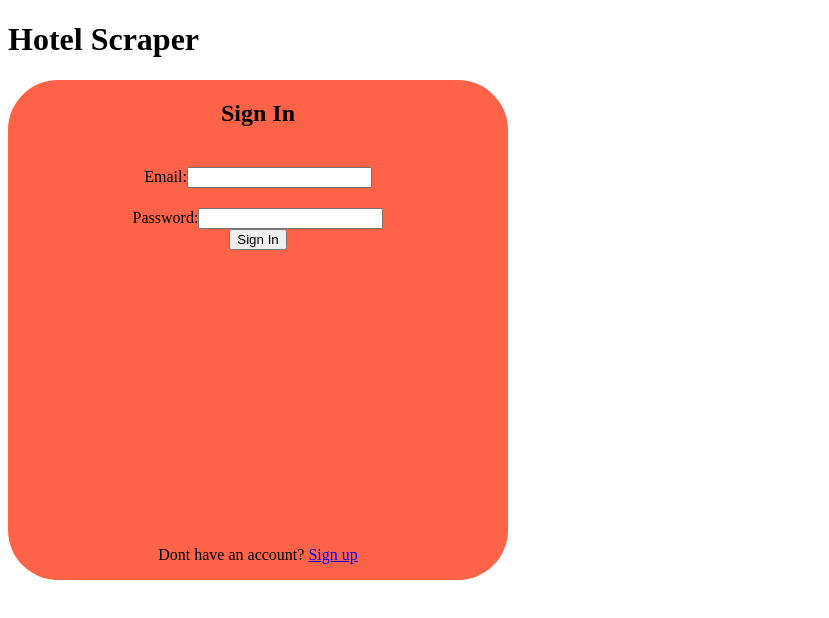
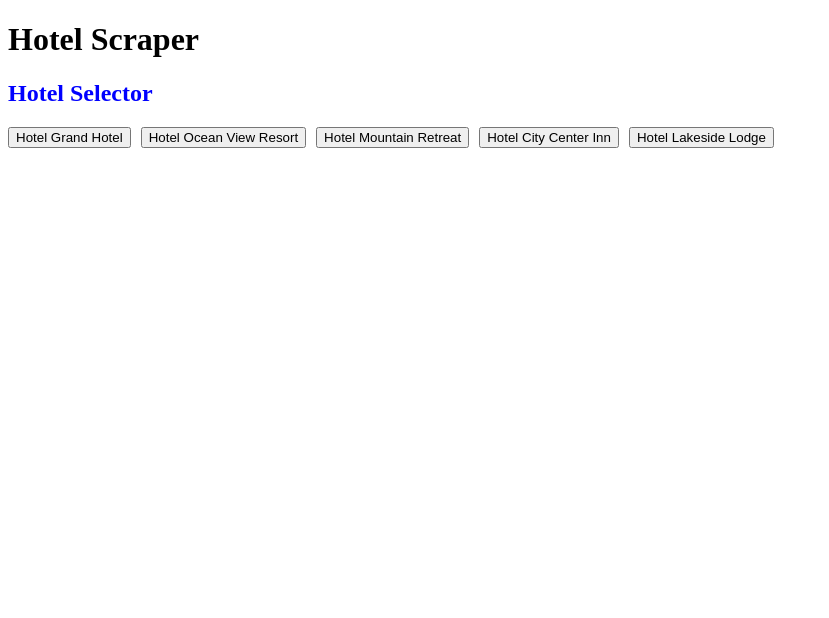
Before and after one commit to BrunoTesseraux/Hotel-Scraper, a React (Vite) app in the folder Frontend/: page / in a window 1280 px wide. Shown: the top 618 px of the page, without its empty margins (0-829 px from the left). Built offline with nearby package versions, Linux system fonts and the light colour scheme; no server answers; the HTML template or start-up script is replaced by a standard one.

Commit message:
frontend übung und gedanken ins readme

```diff
--- a/Frontend/src/App.tsx
+++ b/Frontend/src/App.tsx
@@ -1,4 +1,5 @@
 import './App.scss';
+import HotelSelector from './assets/components/HotelSelector/HotelSelector';
 import SignIn from './assets/components/SignIn/SignIn';
 import SignUp from './assets/components/SignIn/SignUp';
 import { BrowserRouter as Router, Routes, Route } from 'react-router-dom';
@@ -6,12 +7,14 @@ import { BrowserRouter as Router, Routes, Route } from 'react-router-dom';
 function App() {
   return (
     <Router>
+      {/* Weil ich die möglichkeit immer vergesse die h1 derweil */}
       <div>
         <h1>Hotel Scraper</h1>
         <Routes>
           <Route path="/signin" element={<SignIn />} />
           <Route path="/signup" element={<SignUp />} />
-          <Route path="/" element={<SignIn />} /> {/* Default route */}
+          <Route path="/" element={<HotelSelector />} /> {/* Default route */}
+
         </Routes>
       </div>
     </Router>
--- /dev/null
+++ b/Frontend/src/assets/components/HotelCard/HotelCard.tsx
@@ -0,0 +1,12 @@
+import "./HotelCard.scss"
+import { Hotel, HotelData } from "../../../types";
+
+const HotelCard: React.FC<{ hotel: Hotel }> = ({hotel}) => {
+    return (
+        <div className="hotel-card">
+            <button>Hotel {hotel.name}</button>
+        </div>
+    )
+}
+
+export default HotelCard;
--- /dev/null
+++ b/Frontend/src/assets/components/HotelSelector/HotelSelector.scss
@@ -0,0 +1,7 @@
+.hotel-selector{
+    color: blue;
+    .hotel-cards{
+        display: flex;
+        gap: 10px;
+    }
+}
--- /dev/null
+++ b/Frontend/src/assets/components/HotelSelector/HotelSelector.tsx
@@ -0,0 +1,112 @@
+import { useEffect, useState } from "react"
+import "./HotelSelector.scss"
+import { Hotel } from "../../../types";
+import HotelCard from "./../HotelCard/HotelCard";
+
+
+
+const HotelSelector: React.FC = () => {
+    //test usestate
+    const [hotels, setHotels] = useState<Hotel[]>([
+        {
+          "id": "1",
+          "name": "Grand Hotel",
+          "hotelDataId": "GH123"
+        },
+        {
+          "id": "2",
+          "name": "Ocean View Resort",
+          "hotelDataId": "OVR456"
+        },
+        {
+          "id": "3",
+          "name": "Mountain Retreat",
+          "hotelDataId": "MR789"
+        },
+        {
+          "id": "4",
+          "name": "City Center Inn",
+          "hotelDataId": "CCI012"
+        },
+        {
+          "id": "5",
+          "name": "Lakeside Lodge",
+          "hotelDataId": "LL345"
+        }
+      ]);
+        // Test datensatz zur preisdarstellng
+    //   {
+    //     "_id": "60f8d5a2c2b5b814c8b7b44b",
+    //     "hotel": "60f8d5a2c2b5b814c8b7b44a",
+    //     "breakfastIncluded": true,
+    //     "stars": 4,
+    //     "prices": [
+    //       {
+    //         "currentPrice": 120,
+    //         "priceInOneMonth": 130,
+    //         "dateOfRequest": "2023-05-22T00:00:00Z"
+    //       },
+    //       {
+    //         "currentPrice": 125,
+    //         "priceInOneMonth": 135,
+    //         "dateOfRequest": "2023-05-23T00:00:00Z"
+    //       },
+    //       {
+    //         "currentPrice": 130,
+    //         "priceInOneMonth": 140,
+    //         "dateOfRequest": "2023-05-24T00:00:00Z"
+    //       },
+    //       {
+    //         "currentPrice": 128,
+    //         "priceInOneMonth": 138,
+    //         "dateOfRequest": "2023-05-25T00:00:00Z"
+    //       },
+    //       {
+    //         "currentPrice": 132,
+    //         "priceInOneMonth": 142,
+    //         "dateOfRequest": "2023-05-26T00:00:00Z"
+    //       },
+    //       {
+    //         "currentPrice": 135,
+    //         "priceInOneMonth": 145,
+    //         "dateOfRequest": "2023-05-27T00:00:00Z"
+    //       },
+    //       {
+    //         "currentPrice": 140,
+    //         "priceInOneMonth": 150,
+    //         "dateOfRequest": "2023-05-28T00:00:00Z"
+    //       }
+    //     ]
+    //   }
+
+    useEffect(() => {
+        const fetchHotels = async () => {
+          try {
+            const response = await fetch('/api/hotels');
+            if (!response.ok) {
+              throw new Error('Network response was not ok');
+            }
+            //data mit dem typ hotel
+            const data: Hotel[] = await response.json();
+            setHotels(data);
+          } catch (error) {
+            console.error('Error fetching hotels:', error);
+          }
+        };
+
+        fetchHotels();
+      }, []);
+
+    return (
+        <div className="hotel-selector">
+            <h2>Hotel Selector</h2>
+            <div className="hotel-cards">
+                {hotels.map(hotel => (
+                    <HotelCard key={hotel.id} hotel={hotel} />
+                ))}
+            </div>
+        </div>
+    )
+}
+
+export default HotelSelector;
--- /dev/null
+++ b/Frontend/src/types.ts
@@ -0,0 +1,20 @@
+
+export interface Hotel {
+    id: string;
+    name: string;
+    hotelDataId: string;
+  }
+
+  export interface PriceData {
+    currentPrice: number;
+    currentPriceDateOfRequest: string;
+    priceInOneMonth: number;
+    priceInOneMonthDateOfRequest: string;
+  }
+
+  export interface HotelData {
+    hotelId: string;
+    breakfastIncluded: boolean;
+    stars: number;
+    prices: PriceData[];
+  }
```
Also changed, not shown: Frontend/src/assets/components/HotelCard/HotelCard.scss (added), 1 other file (tests, documents, lock files or other folders).
